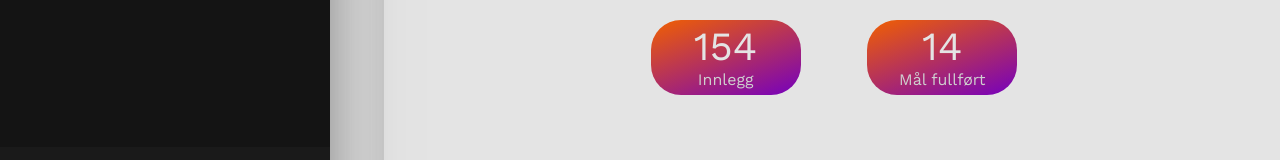
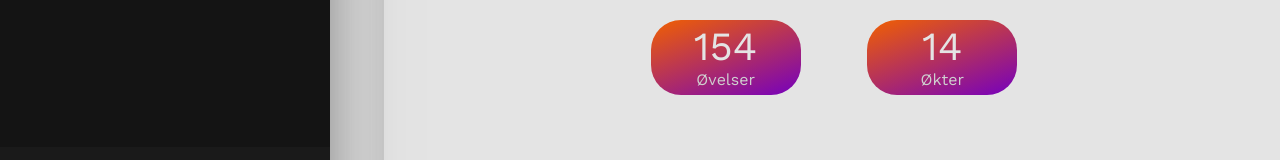
Before and after one commit to majasunghee/TDT4140_Exercise-It, a React (Create React App) app in the folder exercise-web/: page /userpage in a window 1280 px wide. Shown: the part 397-557 px from the top of the page. Built offline with nearby package versions, Linux system fonts and the light colour scheme; no server answers.

Commit message:
#14 endret stat navn til økt og øvelser

```diff
--- a/exercise-web/src/components/Settings/UserPage.js
+++ b/exercise-web/src/components/Settings/UserPage.js
@@ -16,11 +16,11 @@ const UserPage = props => {
           <div className={styles.statWrapper}>
             <div>
               <p id={styles.stat}>154</p>
-              <p id={styles.Hstat}>Innlegg</p>
+              <p id={styles.Hstat}>Øvelser</p>
             </div>
             <div>
               <p id={styles.stat}>14</p>
-              <p id={styles.Hstat}>Mål fullført</p>
+              <p id={styles.Hstat}>Økter</p>
             </div>
           </div>
 
```
